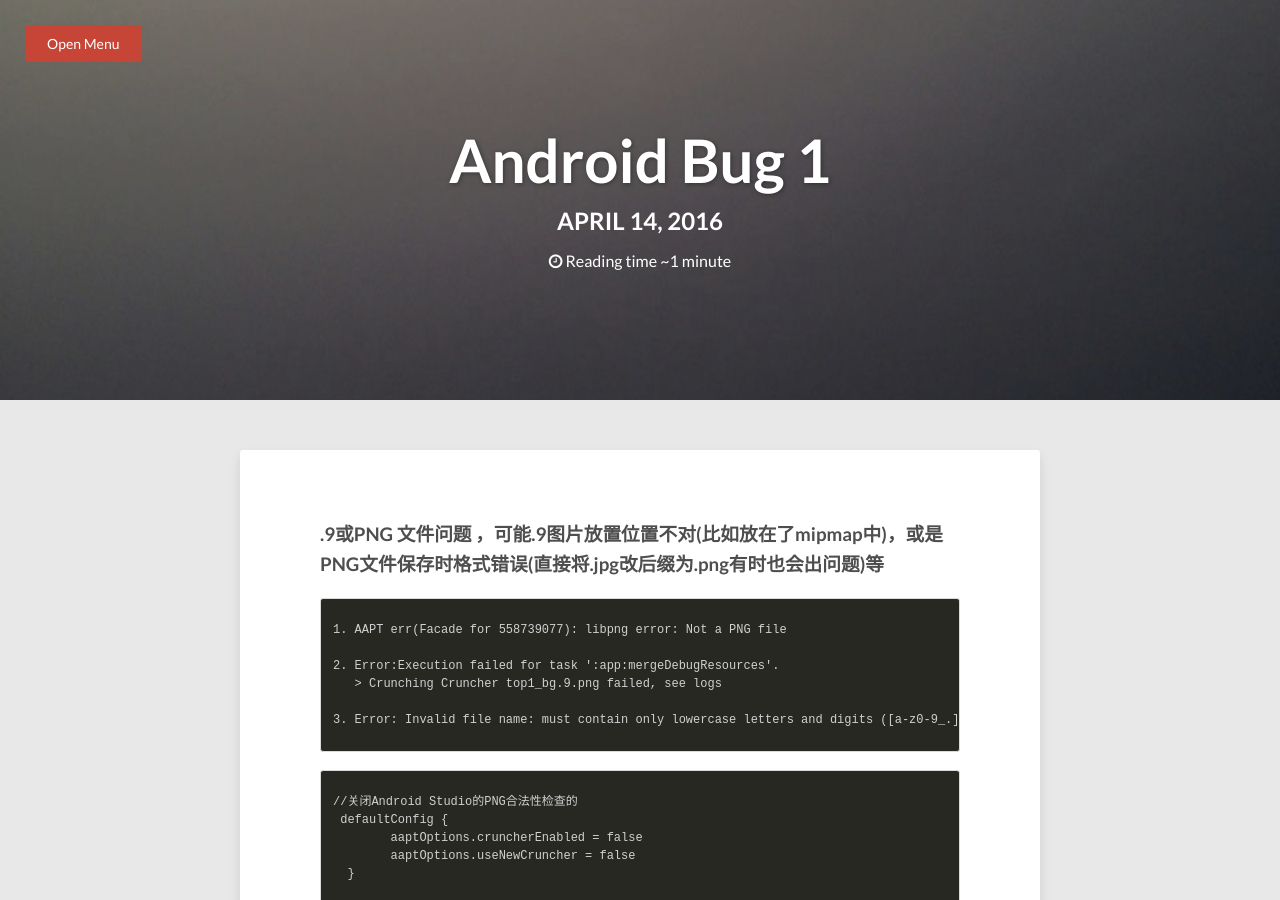
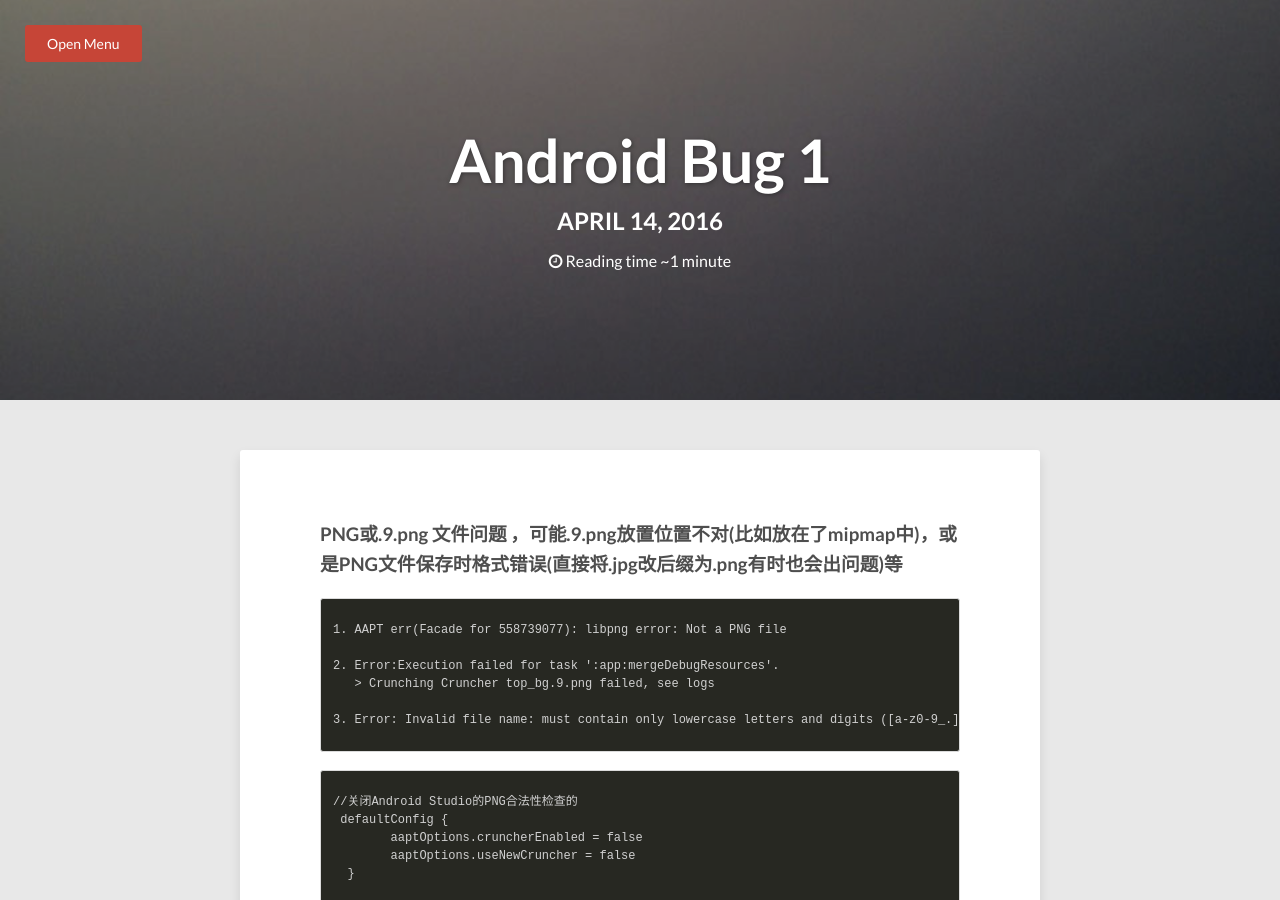
Before and after one commit to tengbinlive/tengbinlive.github.io, a Jekyll site: the page built from _posts/2016-04-14-code-android-bug-1.md, in a window 1280 px wide and 900 px high. Built offline with Jekyll 4.4.1, drawn with Linux system fonts in a browser that asks for light colours; nearby versions of some CDN libraries.

Commit message:
Update 2016-04-14-code-android-bug-1.md

```diff
--- a/_posts/2016-04-14-code-android-bug-1.md
+++ b/_posts/2016-04-14-code-android-bug-1.md
@@ -8,12 +8,12 @@ image:
   feature: abstract-4.jpg
 ---
 
-### .9或PNG 文件问题 ，可能.9图片放置位置不对(比如放在了mipmap中)，或是PNG文件保存时格式错误(直接将.jpg改后缀为.png有时也会出问题)等
+### PNG或.9.png 文件问题 ，可能.9.png放置位置不对(比如放在了mipmap中)，或是PNG文件保存时格式错误(直接将.jpg改后缀为.png有时也会出问题)等
 {% highlight html %}
 1. AAPT err(Facade for 558739077): libpng error: Not a PNG file
 
 2. Error:Execution failed for task ':app:mergeDebugResources'.
-   > Crunching Cruncher top1_bg.9.png failed, see logs
+   > Crunching Cruncher top_bg.9.png failed, see logs
 
 3. Error: Invalid file name: must contain only lowercase letters and digits ([a-z0-9_.])
 {% endhighlight %}
```
